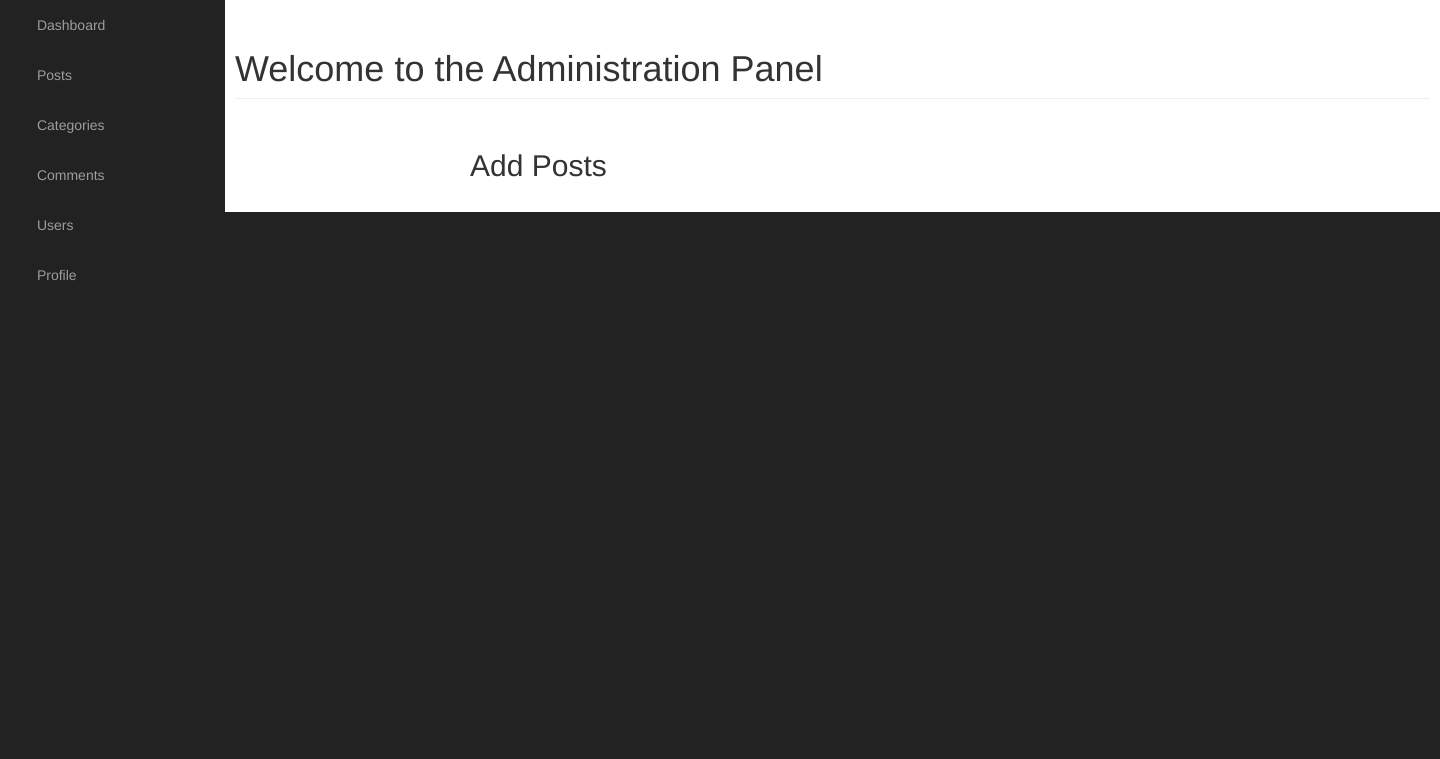
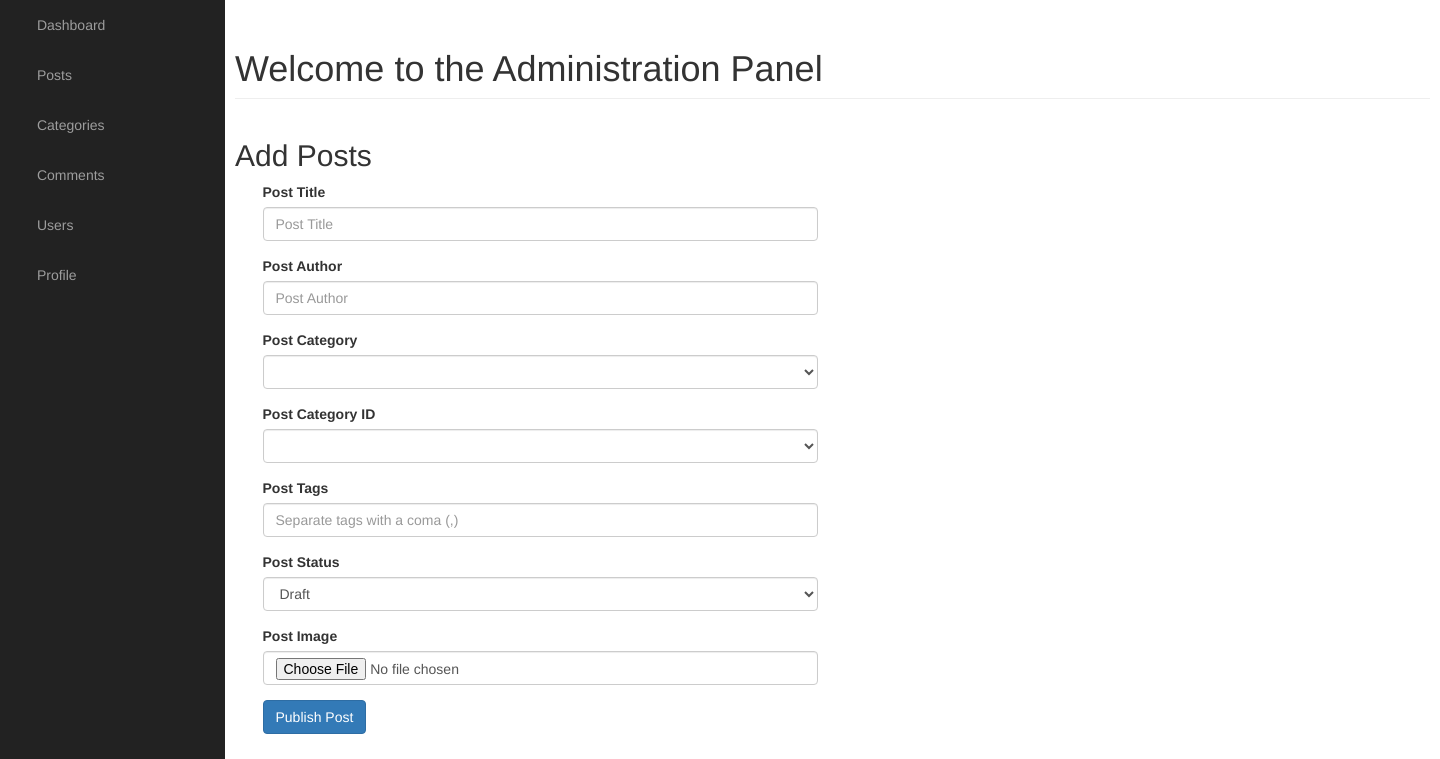
Before and after one commit to marierabill/ic_blogger, a PHP site: page /admin/posts.php?source=add_new in a window 1440 px wide. Shown: the part 51-810 px from the top of the page. Before the commit the page ends 331 px from the top, so only its background shows below. Run offline with PHP 8.4, Linux system fonts and the light colour scheme; lists and menus that the app fills with data are empty; some web fonts are replaced.

Commit message:
Update add_post.php

```diff
--- a/admin/includes/add_post.php
+++ b/admin/includes/add_post.php
@@ -1,47 +1,54 @@
-<div id="wrapper">
+<h2>Add Posts</h2>
+<div class="container">
+	<div class="row">
+		<div class="col-sm-6">
+			<form action="" method="post">
+				<div class="form-group">
+					<label for="">Post Title</label>
+					<input type="text" name="title" placeholder="Post Title" class="form-control">
+				</div>
 
-	<!-- Navigation -->
-	<?php include 'includes/navigation.php'; ?>
+				<div class="form-group">
+					<label for="">Post Author</label>
+					<input type="text" name="author" placeholder="Post Author" class="form-control">
+				</div>
 
+				<div class="form-group">
+					<label for="">Post Category</label>
+					<select class="form-control" name="category">
+						<option value=""></option>
+					</select>
+				</div>
 
-	<div id="page-wrapper">
+				<div class="form-group">
+					<label for="">Post Category ID</label>
+					<select class="form-control" name="category_id">
+						<option value=""></option>
+					</select>
+				</div>
 
-		<div class="container-fluid">
+				<div class="form-group">
+					<label for="">Post Tags</label>
+					<input type="text" name="tags" placeholder="Separate tags with a coma (,)" class="form-control">
+				</div>
 
-			<!-- Page Heading -->
-			<div class="row">
+				<div class="form-group">
+					<label for="">Post Status</label>
+					<select class="form-control" name="status">
+						<option value="draft">Draft</option>
+						<option value="published">Published</option>
+					</select>
+				</div>
 
+				<div class="form-group">
+					<label for="">Post Image</label>
+					<input type="file" name="image" class="form-control">
+				</div>
 
-				<h2>
-					Add Posts
-				</h2>
-
-			</div>
+				<div class="form-group">
+					<input type="submit" value="Publish Post" name="publish" class="btn btn-primary">
+				</div>
+			</form>
 		</div>
-
-		<?php
-
-		?>
-
 	</div>
-		<!-- /.row -->
-
-
-
 </div>
-<!-- /.container-fluid -->
-</div>
-<!-- /#page-wrapper -->
-
-</div>
-<!-- /#wrapper -->
-
-<!-- jQuery -->
-<script src="bootstrap/js/jquery.js"></script>
-
-<!-- Bootstrap Core JavaScript -->
-<script src="bootstrap/js/bootstrap.min.js"></script>
-
-</body>
-
-</html>
```
